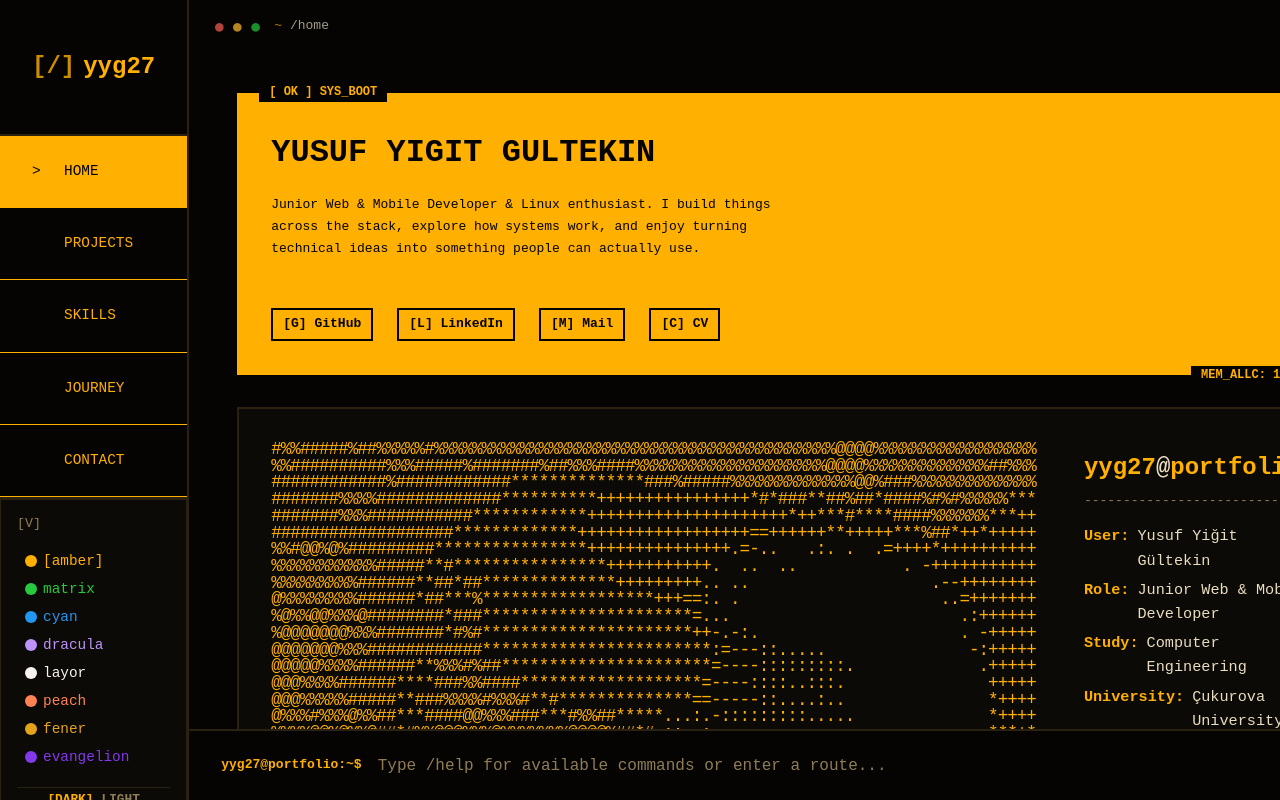
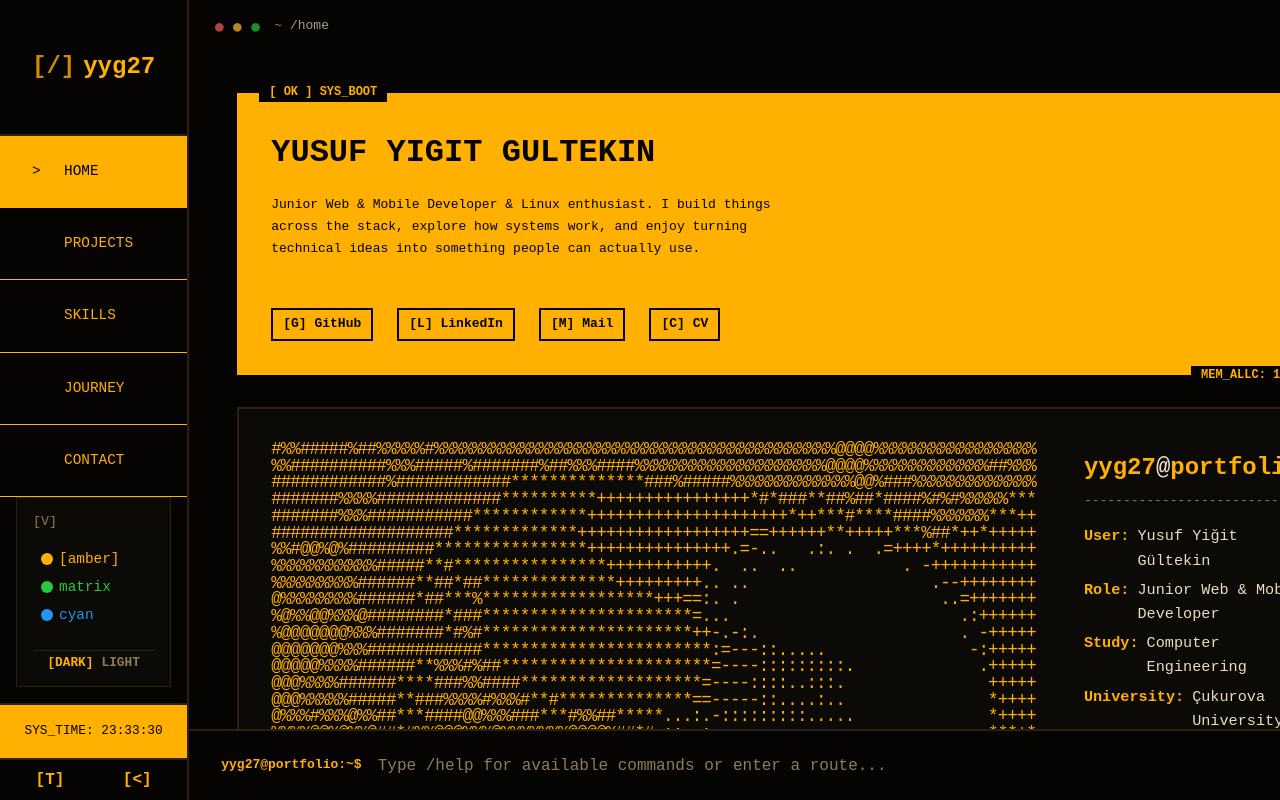
Before and after one commit to yyg27/tui-portfolio, a React (Vite) app: page / in a window 1280 px wide. Both pictures are taken after a click on the button "Themes". Built offline with nearby package versions, Linux system fonts and the light colour scheme.

Commit message:
style: fix theme menu layout and make it scrollable

```diff
--- a/src/components/Sidebar/Sidebar.module.css
+++ b/src/components/Sidebar/Sidebar.module.css
@@ -35,6 +35,7 @@
 }
 
 .footer {
+    position: relative;
     margin-top: auto;
     border-top: 2px solid var(--border);
     display: flex;
@@ -61,11 +62,14 @@
     display: flex;
     flex-direction: column;
     gap: var(--space-xs);
-    margin-bottom: var(--space-md);
+    margin: 0 var(--space-sm) var(--space-sm);
     padding: var(--space-sm);
     border: 1px solid var(--border);
     background-color: var(--surface);
     border-radius: var(--radius-sm);
+    flex: 1;
+    min-height: 0;
+    overflow: hidden;
 }
 
 .themeOptionBtn {
--- a/src/components/Sidebar/Sidebar.tsx
+++ b/src/components/Sidebar/Sidebar.tsx
@@ -114,10 +114,9 @@ export default function Sidebar({ isCollapsed, onToggleCollapse }: SidebarProps)
             </header>
             <Navigation isCollapsed={isCollapsed} />
 
-            <div className={styles.footer}>
             {isThemeMenuOpen && (
                 <div className={styles.themeMenu}>
-                        <div style={{ display: 'flex', justifyContent: isCollapsed ? 'center' : 'flex-start', marginBottom: '8px' }}>
+                    <div style={{ display: 'flex', justifyContent: isCollapsed ? 'center' : 'flex-start', marginBottom: '8px', flexShrink: 0 }}>
                         <button
                             onClick={() => setIsThemeMenuOpen(false)}
                             style={{ background: 'none', border: 'none', color: 'var(--muted)', cursor: 'pointer', fontFamily: 'monospace' }}
@@ -127,11 +126,11 @@ export default function Sidebar({ isCollapsed, onToggleCollapse }: SidebarProps)
                         </button>
                     </div>
 
-                        <div style={{ minHeight: '160px', display: 'flex', flexDirection: 'column' }}>
+                    <div style={{ display: 'flex', flexDirection: 'column', overflowY: 'auto', flex: 1, minHeight: '0' }}>
                         {currentThemesList.map(renderThemeBtn)}
                     </div>
 
-                        <div style={{ display: 'flex', justifyContent: 'center', gap: '8px', marginTop: '8px', borderTop: '1px solid var(--border)', paddingTop: '4px' }}>
+                    <div style={{ display: 'flex', justifyContent: 'center', gap: '8px', marginTop: '8px', borderTop: '1px solid var(--border)', paddingTop: '4px', flexShrink: 0 }}>
                         <button
                             onClick={() => setThemeTab('dark')}
                             style={{ background: 'none', border: 'none', color: themeTab === 'dark' ? 'var(--accent)' : 'var(--muted)', cursor: 'pointer', fontFamily: 'monospace', fontSize: '0.8rem', fontWeight: 'bold', display: 'flex', alignItems: 'center' }}
@@ -157,6 +156,8 @@ export default function Sidebar({ isCollapsed, onToggleCollapse }: SidebarProps)
                     </div>
                 </div>
             )}
+
+            <div className={styles.footer}>
                 <div className={`${styles.clock} ${isCollapsed ? styles.clockCollapsed : ''}`}>
                     {!isCollapsed ? `SYS_TIME: ${timeString}` : timeString}
                 </div>
```
Lines whose indentation alone changed are shown as unchanged.
